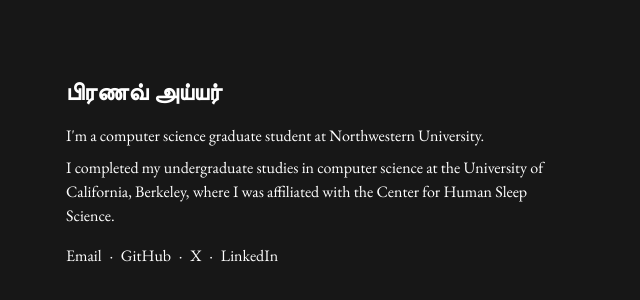
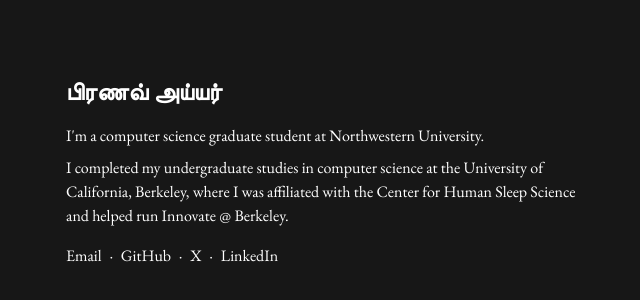
Before and after one commit to pranavxiyer/portfolio, a Next.js app: page / in a window 1280 px wide. Shown: the part 228-528 px from the top of the page, without its empty margins (318-958 px from the left). Built offline with nearby package versions, Linux system fonts and the light colour scheme.

Commit message:
redirect links + innovate

```diff
--- a/components/about.tsx
+++ b/components/about.tsx
@@ -1,10 +1,11 @@
 export default function About() {
     return (
         <div className="space-y-2">
-          <p>I'm a computer science graduate student at <a href="https://www.northwestern.edu/">Northwestern University</a>.</p>
+            <p>I'm a computer science graduate student at <a href="https://www.northwestern.edu/" target="_blank" rel="noopener noreferrer">Northwestern University</a>.</p>
 
-          <p>I completed my undergraduate studies in computer science at the <a href="https://www.berkeley.edu">University of California, Berkeley</a>,
-            where I was affiliated with the <a href="https://www.humansleepscience.com/">Center for Human Sleep Science</a>.</p>
+            <p>I completed my undergraduate studies in computer science at the <a href="https://www.berkeley.edu" target="_blank" rel="noopener noreferrer">University of California, Berkeley</a>,
+            where I was affiliated with the <a href="https://www.humansleepscience.com/" target="_blank" rel="noopener noreferrer">Center for Human Sleep Science</a> and
+            helped run <a href="https://berkeleyinnovate.com/" target="_blank" rel="noopener noreferrer">Innovate @ Berkeley</a>.</p>
         </div>
     )
 }
```
